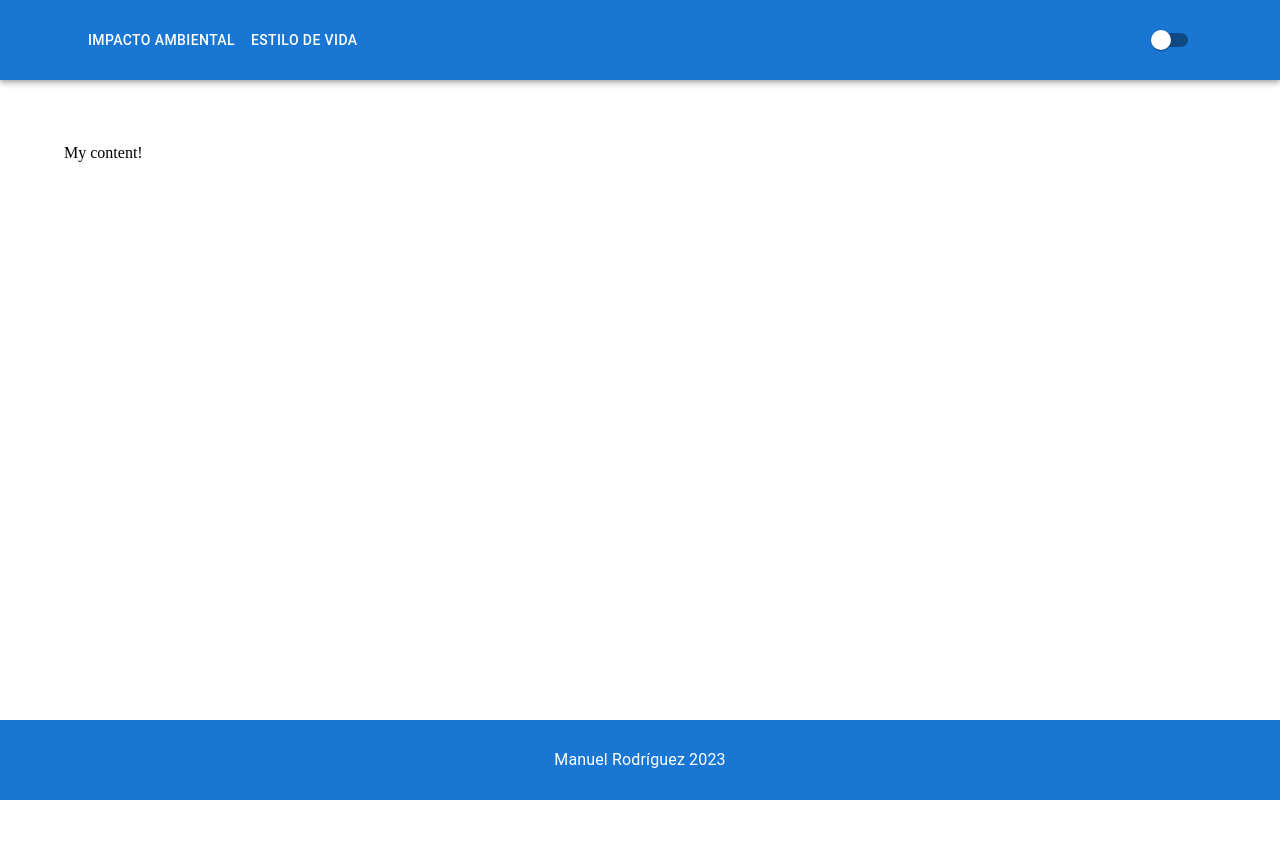
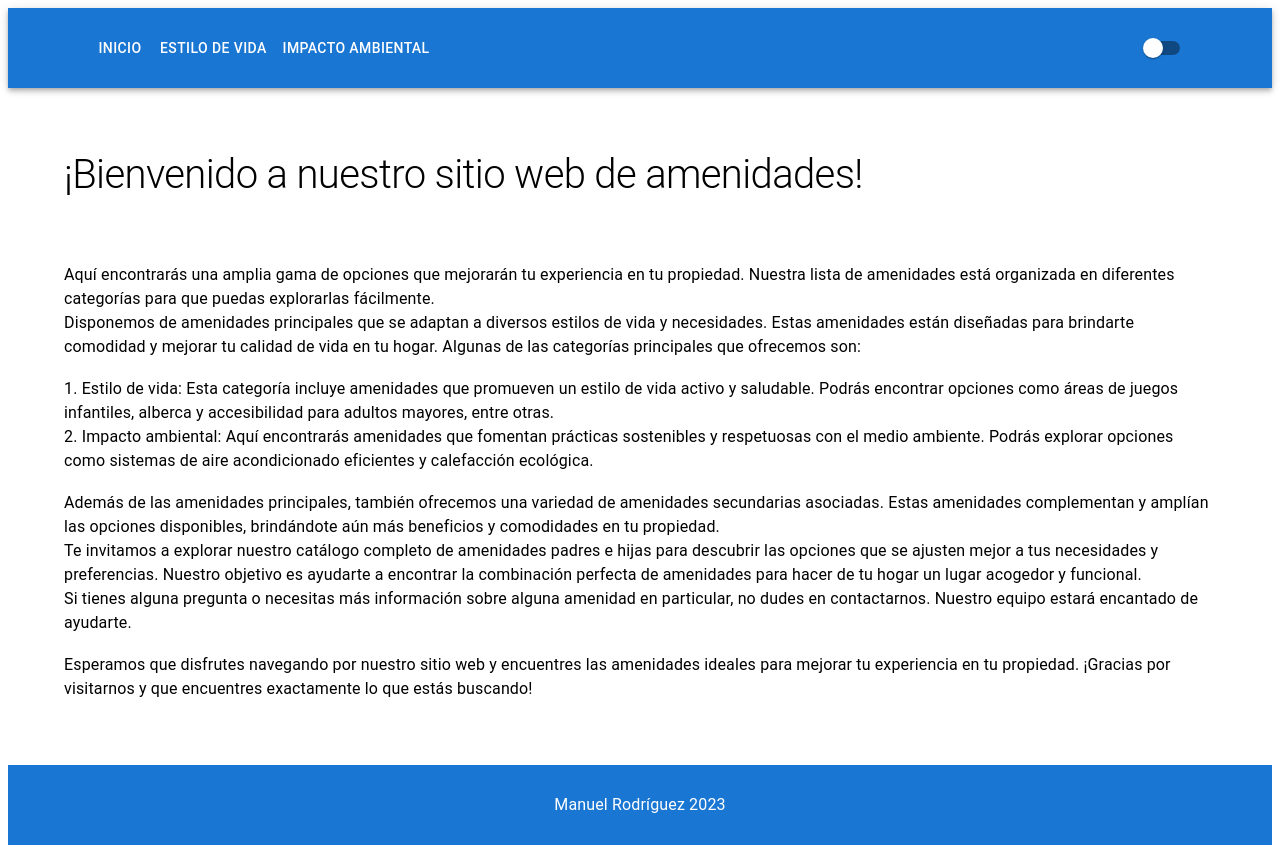
Before and after one commit to manuelrodgzz/doorvel-challenge, a Next.js app: page / in a window 1280 px wide. Before the commit the page ends 800 px from the top, so only its background shows below. Built offline with nearby package versions, Linux system fonts and the light colour scheme.

Commit message:
Added content to home page

```diff
--- a/app/amenity-parent/[id]/client.tsx
+++ b/app/amenity-parent/[id]/client.tsx
@@ -14,7 +14,7 @@ const AmenityParentPageClient: FC<Props> = ({amenity, childAmenities}) => {
 
     return (
         <>
-            <Text variant='h1' mb={8}>{amenity.name}</Text>
+            <Text variant='h1'>{amenity.name}</Text>
 
             <Pages<AmenityChild>
                 items={childAmenities}
--- a/app/global.css
+++ /dev/null
@@ -1,20 +0,0 @@
-body {
-    margin: 0;
-    height: 100vh;
-}
-
-h1 {
-    font-size: 40px !important;
-}
-
-h2 {
-    font-size: 36px !important;
-}
-
-h3 {
-    font-size: 32px !important;
-}
-
-h4 {
-    font-size: 24px !important;
-}
--- a/app/layout.tsx
+++ b/app/layout.tsx
@@ -1,5 +1,4 @@
 import { ThemeProvider } from '@/theme';
-import './global.css'
 import Layout from "@/layout";
 
 export default function RootLayout({
--- a/app/page.tsx
+++ b/app/page.tsx
@@ -1,7 +1,23 @@
+import Text from "@/components/Text";
+
 export default function Home() {
   return (
     <>
-      My content!
+      <Text variant='h1'>¡Bienvenido a nuestro sitio web de amenidades!</Text>
+      <Text>Aquí encontrarás una amplia gama de opciones que mejorarán tu experiencia en tu propiedad. Nuestra lista de amenidades está organizada en diferentes categorías para que puedas explorarlas fácilmente.</Text>
+
+      <Text>Disponemos de amenidades principales que se adaptan a diversos estilos de vida y necesidades. Estas amenidades están diseñadas para brindarte comodidad y mejorar tu calidad de vida en tu hogar. Algunas de las categorías principales que ofrecemos son:</Text>
+      <br />
+      <Text>1. Estilo de vida: Esta categoría incluye amenidades que promueven un estilo de vida activo y saludable. Podrás encontrar opciones como áreas de juegos infantiles, alberca y accesibilidad para adultos mayores, entre otras.</Text>
+      <Text>2. Impacto ambiental: Aquí encontrarás amenidades que fomentan prácticas sostenibles y respetuosas con el medio ambiente. Podrás explorar opciones como sistemas de aire acondicionado eficientes y calefacción ecológica.</Text>
+      <br />
+      <Text>Además de las amenidades principales, también ofrecemos una variedad de amenidades secundarias asociadas. Estas amenidades complementan y amplían las opciones disponibles, brindándote aún más beneficios y comodidades en tu propiedad.</Text>
+
+      <Text>Te invitamos a explorar nuestro catálogo completo de amenidades padres e hijas para descubrir las opciones que se ajusten mejor a tus necesidades y preferencias. Nuestro objetivo es ayudarte a encontrar la combinación perfecta de amenidades para hacer de tu hogar un lugar acogedor y funcional.</Text>
+
+      <Text>Si tienes alguna pregunta o necesitas más información sobre alguna amenidad en particular, no dudes en contactarnos. Nuestro equipo estará encantado de ayudarte.</Text>
+      <br />
+      <Text>Esperamos que disfrutes navegando por nuestro sitio web y encuentres las amenidades ideales para mejorar tu experiencia en tu propiedad. ¡Gracias por visitarnos y que encuentres exactamente lo que estás buscando!</Text>
     </>
   )
 }
--- a/components/Text/index.tsx
+++ b/components/Text/index.tsx
@@ -24,7 +24,8 @@ type StyledTypographyProps = {
 
 type Props = { textColorOverride?: TextColorOverride } & TypographyProps
 
-const StyledTypography = styled(Typography, doNotForwardProps(['appTheme', 'textColorOverride']))<StyledTypographyProps>(({appTheme, textColorOverride}) => ({
+const StyledTypography = styled(Typography, doNotForwardProps(['appTheme', 'textColorOverride']))<StyledTypographyProps>(({appTheme, textColorOverride, variant}) => ({
+    marginBottom: variant === 'h1' ? '4rem' : 'unset',
     ...themedStyles[appTheme],
     ...((textColorOverride && textColorOverride[appTheme]) || {})
 }))
--- a/layout/index.tsx
+++ b/layout/index.tsx
@@ -28,12 +28,30 @@ const themedStyles: ThemedStyleObject = {
 }
 
 const StyledBody = styled('body', doNotForwardProps('appTheme'))<BodyProps>(props => css`
+    margin: 0;
+    height: 100vh;
     display: flex;
     flex-direction: column;
 
     main {
         padding: 4rem 0;
         flex: 1 1;
+    }
+
+    h1 {
+        font-size: 40px !important;
+    }
+
+    h2 {
+        font-size: 36px !important;
+    }
+
+    h3 {
+        font-size: 32px !important;
+    }
+
+    h4 {
+        font-size: 24px !important;
     }
 
     ${themedStyles[props.appTheme]}
@@ -47,12 +65,16 @@ const Layout: FC<Props> = ({children}) => {
 
     const pages: NavItem[] = [
         {
-            url: '/amenity-parent/2',
-            name: 'Impacto Ambiental'
+            url: '/',
+            name: 'Inicio'
         },
         {
             url: '/amenity-parent/1',
             name: 'Estilo de vida'
+        },
+        {
+            url: '/amenity-parent/2',
+            name: 'Impacto Ambiental'
         }
     ]
 
--- a/theme/index.tsx
+++ b/theme/index.tsx
@@ -7,6 +7,7 @@ export type Theme = 'light' | 'dark'
 
 export type ThemedStyleObject = Partial<Record<Theme, CSSObject>>
 
+// Named appTheme instead of theme to avoid collisions with the theme prop from @emotion styled components
 type ThemeContextValue = {
     themeBoolean: boolean
     appTheme: Theme,
```
